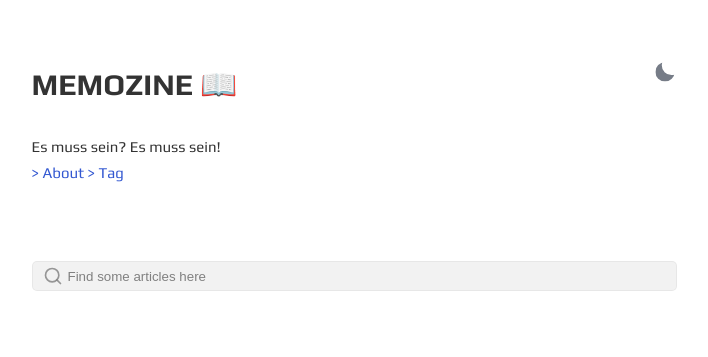
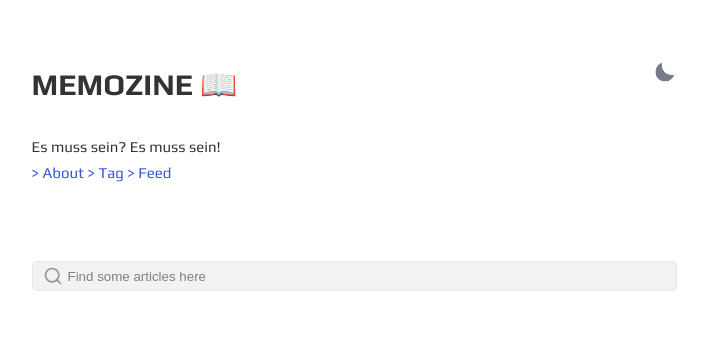
Before and after one commit to codyb1ue/codyb1ue.github.io, a Jekyll site: the page built from index.html, in a window 1280 px wide and 900 px high. Shown: the top 357 px of the window, without its empty margins (286-994 px from the left). Built offline with Jekyll 4.4.1, drawn with Linux system fonts in a browser that asks for light colours; the list of posts is cut into pages by our own code.

Commit message:
Update index.html

```diff
--- a/index.html
+++ b/index.html
@@ -11,7 +11,9 @@ layout: default
     <div class="bio">
 	    {{ site.description }}
         <p>
-	    <a href="{{ site.url }}{{ site.baseurl }}/about/">> About</a> <a href="{{ site.url }}{{ site.baseurl }}/tags/">> Tag</a>
+	    <a href="{{ site.url }}{{ site.baseurl }}/about/">> About</a>
+	    <a href="{{ site.url }}{{ site.baseurl }}/tags/">> Tag</a>
+	    <a href="{{ site.url }}{{ site.baseurl }}/atom.xml/">> Feed</a>
         </p>
     </div>
 
```
